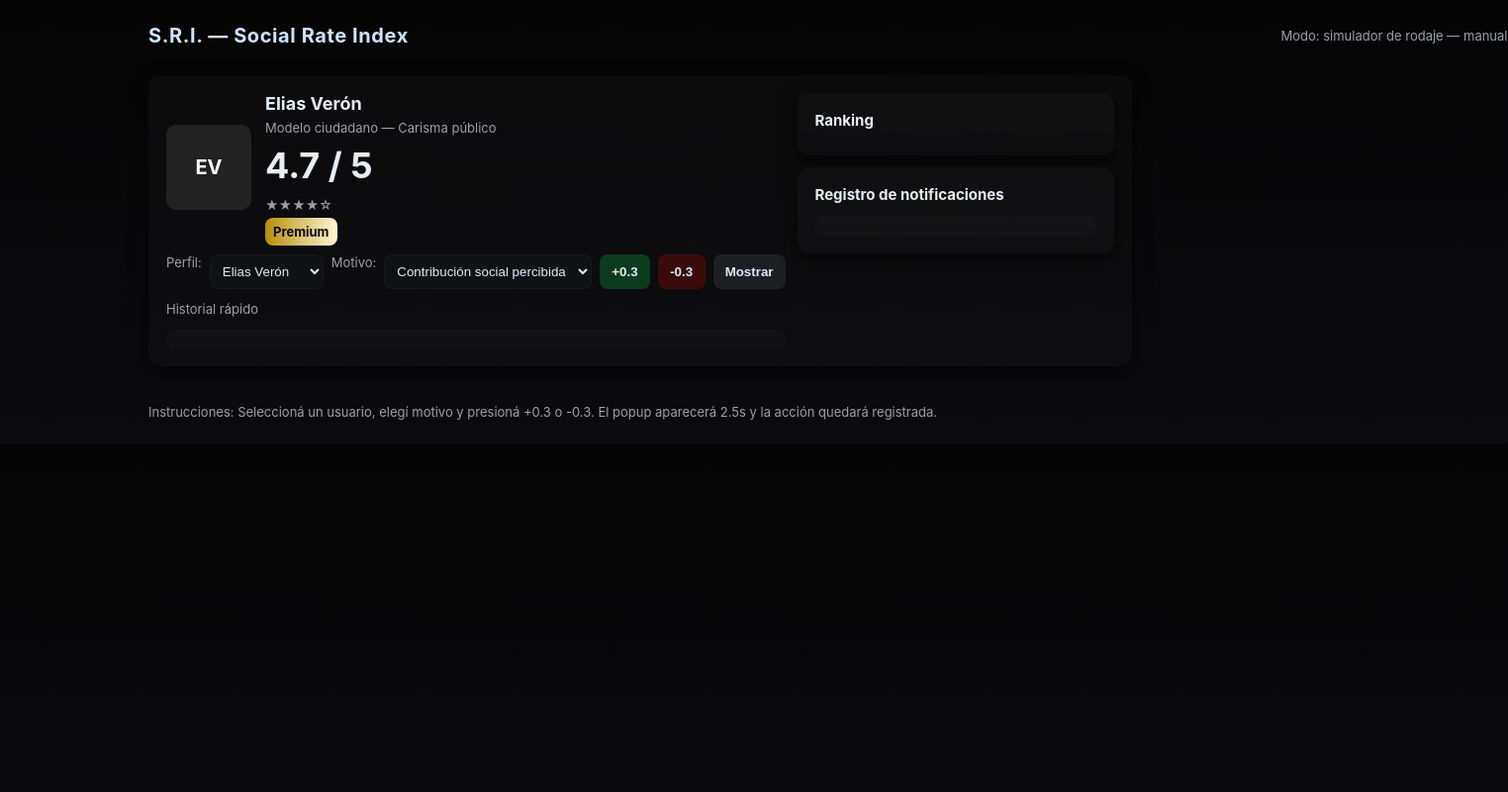
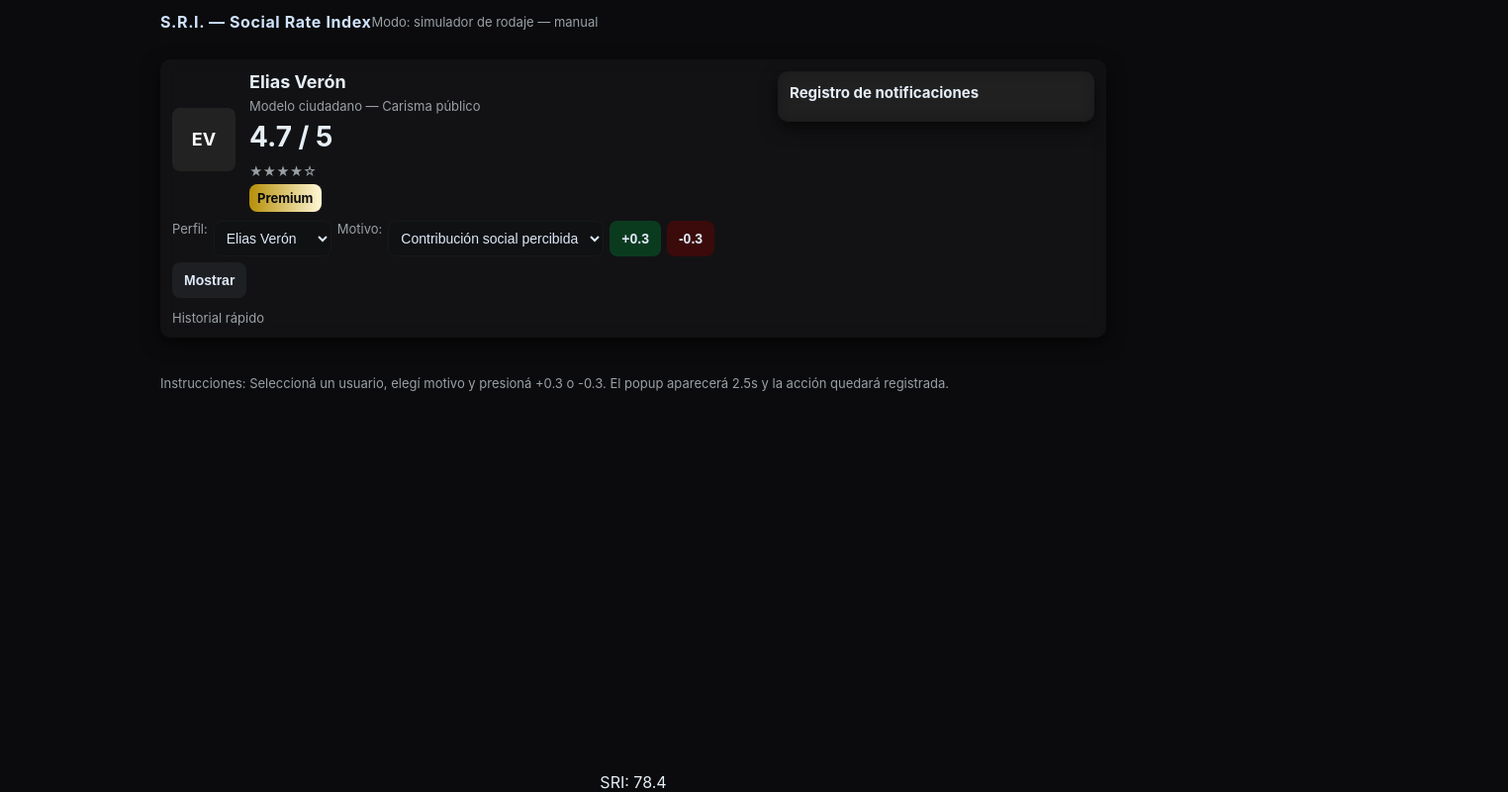
Before and after one commit to sanjuanvalentina0-cell/S.R.I, a plain HTML site: page sri_simulador.html in a window 1280 px wide. Shown: the whole page at 99% size, 1524 px wide, since content can reach past the window. Drawn offline with Linux system fonts and the light colour scheme.

Commit message:
Update sri_simulador.html

```diff
--- a/sri_simulador.html
+++ b/sri_simulador.html
@@ -265,3 +265,41 @@ init();
 
 </body>
 </html>
+
+<!DOCTYPE html>
+<html lang="es">
+<head>
+  <meta charset="UTF-8" />
+  <meta name="viewport" content="width=device-width, initial-scale=1.0" />
+  <title>SRI</title>
+  <style>
+  :root{
+    --bg:#0b0b0d; --panel:#0f1113; --muted:#9aa0a6; --glass: rgba(0,0,0,0.6);
+  }
+  body{background:#0b0b0d;color:#e6eef6;font-family:Inter,Arial,sans-serif;margin:0;padding:0;display:flex;flex-direction:column;align-items:center;justify-content:flex-start;height:100vh;overflow:hidden;}
+  .container{width:100%;height:100%;display:flex;flex-direction:column;padding:12px;box-sizing:border-box;}
+  header{display:flex;justify-content:space-between;align-items:center;margin-bottom:8px;}
+  header h1{font-size:16px;margin:0;}
+  .card{background:rgba(255,255,255,0.03);border-radius:10px;padding:12px;backdrop-filter:blur(8px);}
+  .profile{display:flex;gap:10px;align-items:center;}
+  .avatar{width:64px;height:64px;border-radius:8px;background:#222;display:flex;align-items:center;justify-content:center;font-weight:700;font-size:18px;}
+  .score-big{font-size:28px;font-weight:700;margin-top:6px;}
+  select,button{font-size:14px;}
+  .controls{display:flex;flex-wrap:wrap;gap:6px;margin-top:10px;}
+  .history,.ranking{display:none;}
+  .notif-popup{position:fixed;top:6%;right:4%;background:rgba(8,10,12,0.85);padding:12px 14px;border-radius:10px;display:none;min-width:260px; font-size:18px; padding:16px 18px;z-index:999;}
+</style>
+</head>
+<body>
+  <div id="popup">SRI: 78.4</div>
+  <script>
+    function showScore(score){
+      const p = document.getElementById('popup');
+      p.innerText = `SRI: ${score}`;
+      p.style.display = 'block';
+      setTimeout(()=>p.style.display='none', 2500);
+    }
+    showScore("78.4");
+  </script>
+</body>
+</html>
```
